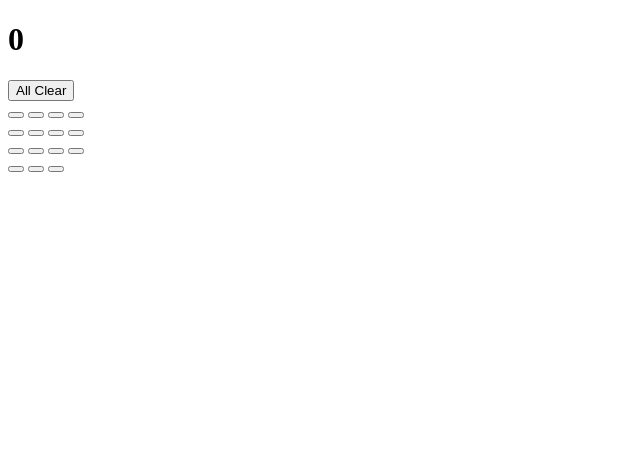
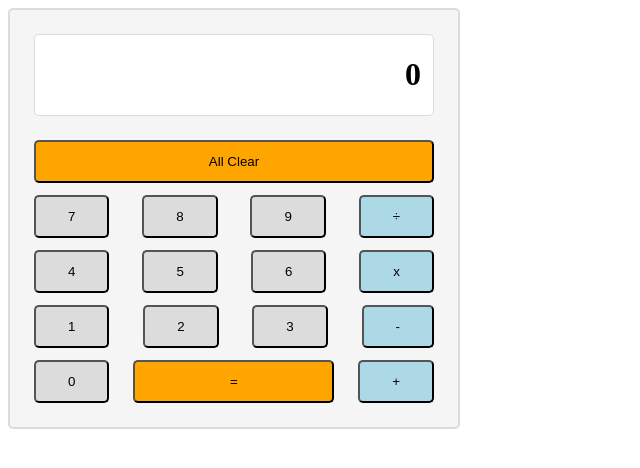
Before and after one commit to bonglrob/calculator, a plain HTML site: page index.html in a window 1280 px wide. Shown: the whole page, without its empty margins (0-640 px from the left). Drawn offline with Linux system fonts and the light colour scheme.

Commit message:
feat(calculator): add styling to display and input buttons

```diff
--- a/index.html
+++ b/index.html
@@ -3,6 +3,7 @@
 <head>
     <meta charset="UTF-8">
     <meta name="viewport" content="width=device-width, initial-scale=1.0">
+    <link rel="stylesheet" href="./styles/styles.css">
     <title>Calculator</title>
 </head>
 <body>
@@ -12,30 +13,30 @@
         </div>
         <div class="input-container">
             <div class="row-container">
-            <button id="clear" class="button">All Clear</button>
+                <button id="clear" class="button button__clear">All Clear</button>
             </div>
             <div class="row-container">
-            <button id="seven" class="button button__numpad"></button>
-            <button id="eight" class="button button__numpad"></button>
-            <button id="nine" class="button button__numpad"></button>
-            <button id="divide" class="button button__operator"></button>
+                <button id="seven" class="button button__numpad">7</button>
+                <button id="eight" class="button button__numpad">8</button>
+                <button id="nine" class="button button__numpad">9</button>
+                <button id="divide" class="button button__operator">÷</button>
             </div>
             <div class="row-container">
-            <button id="four" class="button button__numpad"></button>
-            <button id="five" class="button button__numpad"></button>
-            <button id="six" class="button button__numpad"></button>
-            <button id="multiplier" class="button button__operator"></button>
+                <button id="four" class="button button__numpad">4</button>
+                <button id="five" class="button button__numpad">5</button>
+                <button id="six" class="button button__numpad">6</button>
+                <button id="multiplier" class="button button__operator">x</button>
             </div>
             <div class="row-container">
-            <button id="one" class="button button__numpad"></button>
-            <button id="two" class="button button__numpad"></button>
-            <button id="three" class="button button__numpad"></button>
-            <button id="minus" class="button button__operator"></button>
+                <button id="one" class="button button__numpad">1</button>
+                <button id="two" class="button button__numpad">2</button>
+                <button id="three" class="button button__numpad">3</button>
+                <button id="minus" class="button button__operator">-</button>
             </div>
             <div class="row-container">
-            <button id="zero" class="button button__numpad"></button>
-            <button id="equal" class="button button__equals"></button>
-            <button id="add" class="button button__operator"></button>
+                <button id="zero" class="button button__numpad">0</button>
+                <button id="equal" class="button button__equals">=</button>
+                <button id="add" class="button button__operator">+</button>
             </div>
         </div>
     </div>
--- /dev/null
+++ b/styles/styles.css
@@ -0,0 +1,72 @@
+.container {
+    width: 400px;
+    display: flex;
+    flex-direction: column;
+    gap: 24px;
+    border: 2px solid gainsboro;
+    background: whitesmoke;
+    border-radius: 5px;;
+    padding: 24px;
+}
+
+.display {
+    padding: 0 12px 0 12px;
+    border: 1px solid gainsboro;
+    border-radius: 5px;
+    background: white;
+}
+
+.display__text {
+    display: flex;
+    justify-content: end;
+}
+
+.input-container {
+    display: flex;
+    flex-direction: column;
+    gap: 12px;
+}
+
+.row-container {
+    display: flex;
+    justify-content: space-between;
+    gap: 24px;
+}
+
+.button {
+    padding: 12px 32px 12px 32px;
+    border-radius: 5px;
+    background: lightblue;
+}
+
+.button:hover {
+    cursor: pointer;
+    background: lightskyblue;
+}
+
+.button__numpad {
+    background: gainsboro;
+}
+
+.button__numpad:hover {
+    background: silver;
+}
+
+.button__clear,
+.button__equals {
+    background: orange;
+}
+
+.button__clear:hover,
+.button__equals:hover {
+    background: darkorange;
+}
+
+.button__equals {
+    flex-grow: 1;
+    justify-content: center;
+}
+
+.button__clear {
+    flex-grow: 1;
+}
```
Lines whose indentation alone changed are shown as unchanged.
